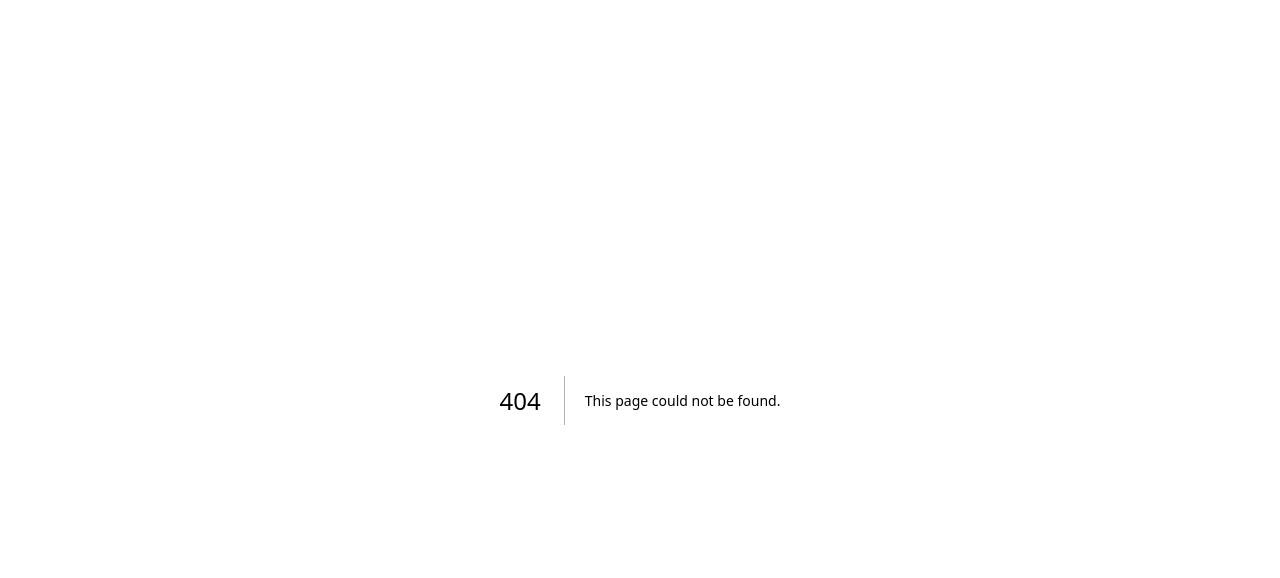
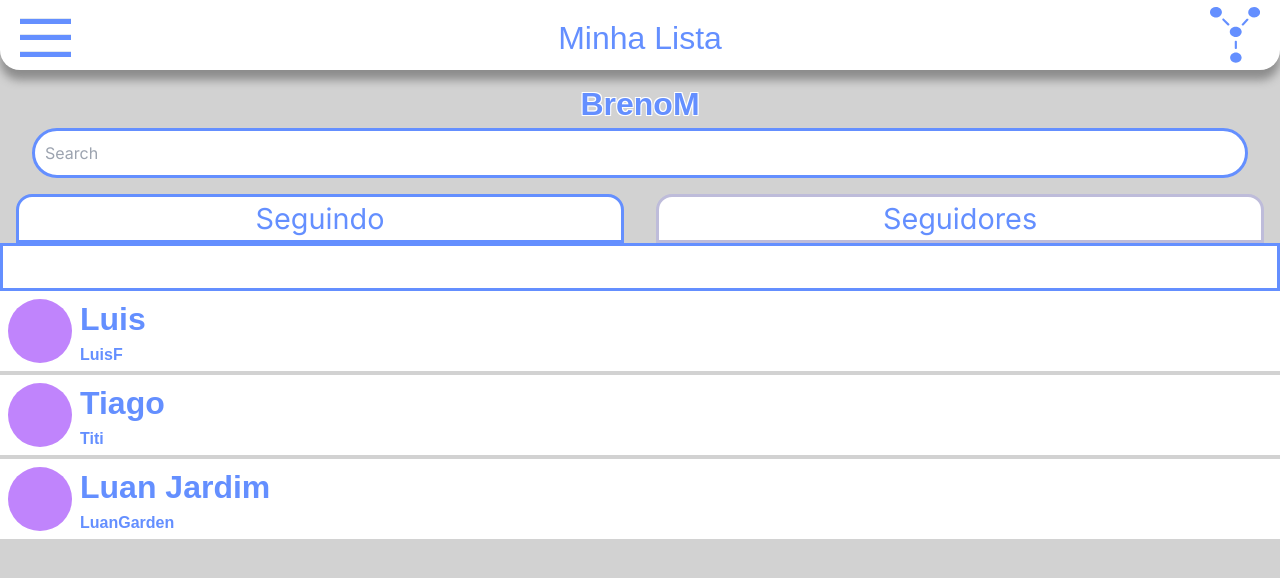
Before and after one commit to titi-lima/Y, a Next.js app in the folder client/: page /FollowsList in a window 1280 px wide. Before the commit this address had no page. Shown: the top 578 px of the page. Built offline with nearby package versions, Linux system fonts and the light colour scheme.

Commit message:
prototipo tela minha lista (#21)
* prototipo tela minha lista

```diff
--- /dev/null
+++ b/client/src/app/FollowsList/MyProfile.module.css
@@ -0,0 +1,125 @@
+.name {
+    margin-top: 5rem;
+    overflow: hidden;
+
+    font-family: var(--standard-font);
+    font-style: normal;
+    font-weight: 800;
+    font-size: 2em;
+    color: var(--main-color);
+    text-shadow: -1px -1px 0 var(--secondary-color), 1px -1px 0 var(--secondary-color), -1px 1px 0 var(--secondary-color), 1px 1px 0 var(--secondary-color);
+    display: flex;
+    justify-content: center;
+    align-items: center;
+}
+
+.nick {
+    position: relative;
+    overflow: hidden;
+
+    font-family: var(--standard-font);
+    font-style: normal;
+    font-weight: 800;
+    font-size: 1em;
+    color: var(--main-color);
+    text-shadow: -1px -1px 0 var(--secondary-color), 1px -1px 0 var(--secondary-color), -1px 1px 0 var(--secondary-color), 1px 1px 0 var(--secondary-color);
+}
+
+
+
+.barra_minhaLista {
+    background-color: var(--secondary-color);
+    width: 100%;
+    font-size: 2rem;
+    border-radius: 2rem;
+    font-weight: 350;
+    color: var(--main-color);
+
+    display: flex;
+    justify-content: center;
+    align-items: center;
+}
+
+.search_box {
+    margin-bottom: 20px;
+    width: 95%;
+    margin: auto;
+    margin-bottom: 1rem;
+}
+
+.search_text {
+    width: 100%;
+    padding: 10px;
+    font-size: 1rem;
+    border: 3px solid var(--main-color);
+    border-radius: 2rem;
+
+}
+
+.main_backgroud {
+    margin: 0;
+    padding: 0;
+    display: flex;
+    flex-direction: column;
+}
+
+.userName {
+    display: flex;
+    justify-content: center;
+    align-items: center;
+    font-weight: bold;
+    font-size: 2rem;
+    color: var(--main-color);
+}
+
+.selection {
+    display: flex;
+}
+
+.selection > div {
+    width: 50%;
+}
+
+.box {
+    border: 1px solid #bebcda;
+    background-color: var(--secondary-color);
+    box-sizing: border-box;
+    text-align: center;
+    font-size: 1.8rem;
+    border-top-right-radius: 1rem;
+    border-top-left-radius: 1rem;
+    width: 50%;
+    margin-left: 1rem;
+    margin-right: 1rem;
+    color: var(--main-color);
+    border-width: 3px;
+}
+
+.box_selected {
+    border: 1px solid #bebcda;
+    background-color: var(--secondary-color);
+    box-sizing: border-box;
+    text-align: center;
+    font-size: 1.8rem;
+    border-top-right-radius: 1rem;
+    border-top-left-radius: 1rem;
+    width: 50%;
+    margin-left: 1rem;
+    margin-right: 1rem;
+    color: var(--main-color);
+    border-color:  var(--main-color);;
+    border-width: 3px;
+}
+
+.whiteBox{
+    background-color: var(--secondary-color);
+    border: 3px solid var(--main-color);
+    height: 3rem;
+}
+
+.mainBackgroud {
+    margin: 0;
+    padding: 0;
+    display: flex;
+    flex-direction: column;
+}
--- /dev/null
+++ b/client/src/app/FollowsList/page.tsx
@@ -0,0 +1,76 @@
+"use client"
+import React, { useState } from 'react';
+import ListaUsuario from '@/components/ui/Lista/ListaUsuario';
+import classes from './MyProfile.module.css'
+import { UpperBar } from '../../components/ui/UpperBar/UpperBar'
+import { Inter } from 'next/font/google'
+
+const inter = Inter({ subsets: ['latin'] })
+
+const FollowsList = () => {
+    let arraySeguindoBruto = [{nome: "Luis", nickName: "LuisF"}, {nome: "Tiago", nickName: "Titi"}, {nome: "Luan Jardim", nickName: "LuanGarden"}]
+    let arraySeguidoresBruto = [{nome: "Pedro coelho", nickName: "PedroNC2"}, {nome: "Luis", nickName: "LuisF"}, {nome: "Tiago", nickName: "Tiati"}]
+
+    const [selectedOption, setSelectedOption] = useState('seguindo');
+    let [arraySeguidores, setArraySeguidores] = useState(arraySeguidoresBruto)
+    let [arraySeguindo, setArraySeguindo] = useState(arraySeguindoBruto)
+
+
+    const handleOptionClick = (option: string) => {
+        setSelectedOption(option);
+    };
+
+    const filterUser = (event: React.ChangeEvent<HTMLInputElement>) => {
+        const arraySeguidoresTemp = arraySeguidoresBruto.filter(user => user.nickName.toLowerCase().includes(event?.target.value.toLowerCase()));
+        const arraySeguindoTemp = arraySeguindoBruto.filter(user => user.nickName.toLowerCase().includes(event?.target.value.toLowerCase()));
+
+        setArraySeguidores(arraySeguidoresTemp)
+        setArraySeguindo(arraySeguindoTemp)
+    }
+
+    return(
+        <html lang="pt-br" style={{height: '100%'}}>
+            <body   className={inter.className}
+            style = {{backgroundColor: 'var(--background-color)', height: '100%'}}>
+                <div className={classes.mainBackgroud}>
+                    <UpperBar text="Minha Lista" />
+                    <div className={classes.name}>BrenoM</div>
+                    <div className={classes.search_box}>
+                        <input type="text" className={classes.search_text} placeholder="Search" onChange={filterUser}></input>
+                    </div>
+                    <div className={classes.selection}>
+                        <button
+                            className={selectedOption === 'seguindo' ? classes.box_selected : classes.box}
+                            onClick={() => handleOptionClick('seguindo')}
+                        >
+                            Seguindo
+                        </button>
+                        <button
+                            className={selectedOption === 'seguidores' ? classes.box_selected : classes.box}
+                            onClick={() => handleOptionClick('seguidores')}
+                        >
+                            Seguidores
+                        </button>
+                    </div>
+                    <div className={classes.whiteBox}>
+                    </div>
+                    <div>
+                    {
+                        selectedOption == "seguindo" ? (
+                            arraySeguindo.map((usuario) => {
+                                return <ListaUsuario nome={usuario.nome} usuario={usuario.nickName} url="asd" key={usuario.nickName}></ListaUsuario>
+                            })
+                        ) : (
+                            arraySeguidores.map((usuario) => {
+                                return <ListaUsuario nome={usuario.nome} usuario={usuario.nickName} url="asd" key={usuario.nickName}></ListaUsuario>
+                            })
+                        )
+                    }
+                    </div>
+                </div>
+            </body>
+        </html>
+    );
+};
+
+export default FollowsList;
--- /dev/null
+++ b/client/src/components/ui/Lista/ListaUsuario.module.css
@@ -0,0 +1,23 @@
+.name {
+    font-family: var(--standard-font);
+    font-style: normal;
+    font-weight: 800;
+    font-size: 2em;
+    color: var(--main-color);
+    text-shadow: -1px -1px 0 var(--secondary-color), 1px -1px 0 var(--secondary-color), -1px 1px 0 var(--secondary-color), 1px 1px 0 var(--secondary-color);
+}
+
+.nick {
+    font-family: var(--standard-font);
+    font-style: normal;
+    font-weight: 800;
+    font-size: 1em;
+    color: var(--main-color);
+    text-shadow: -1px -1px 0 var(--secondary-color), 1px -1px 0 var(--secondary-color), -1px 1px 0 var(--secondary-color), 1px 1px 0 var(--secondary-color);
+}
+
+.box {
+    display: flex; /* Define o contêiner como flexível */
+    align-items: center; /* Alinha os itens ao centro ao longo do eixo transversal */
+    flex-grow: 1; /* Permite que o item cresça e ocupe todo o espaço disponível no contêiner flexível */
+}
--- /dev/null
+++ b/client/src/components/ui/Lista/ListaUsuario.tsx
@@ -0,0 +1,35 @@
+import { ReactNode } from 'react';
+import classes from "./ListaUsuario.module.css"
+
+interface ListaUsuarioProps {
+    nome: string
+    usuario: string
+    url: string
+
+}
+
+export default function ListaUsuario({ nome, usuario, url }: ListaUsuarioProps) {
+    return (
+        <div className={`
+            bg-white
+            h-20
+            mb-1
+            flex
+            items-center
+         `}>
+            <a href='www.teste.com'>
+                <div className={classes.box}>
+                    <div className="ml-2 w-16 h-16 bg-purple-400 rounded-full mr-2"></div>
+                    <div>
+                        <div className={classes.name}>
+                            {nome}
+                        </div>
+                        <div className={classes.nick}>
+                            {usuario}
+                        </div>
+                    </div>
+                </div>
+            </a>
+        </div>
+    )
+}
```
